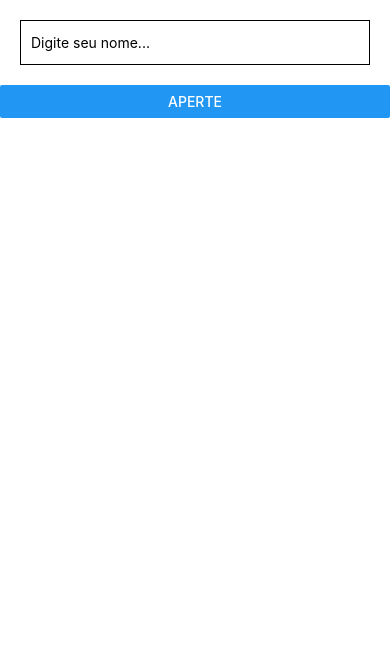
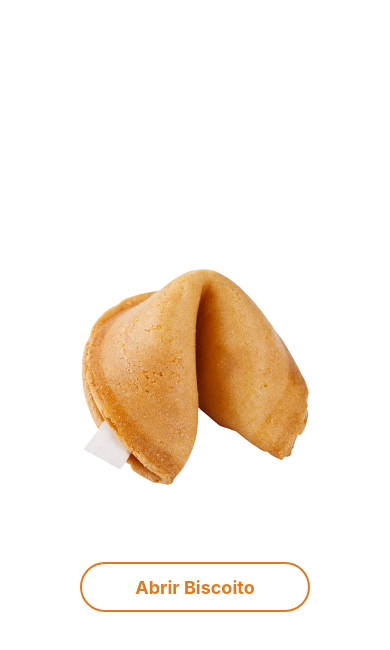
Before and after one commit to alexpinheiropf/course-react-native, a React Native app in the folder PrimeiroApp/: screen / in a window 390 px wide. Shown: the top 650 px of the page. Built offline with nearby package versions, Linux system fonts and the light colour scheme.

Commit message:
Desenvolvendo um biscoito da sorte com frases randomicas no array

```diff
--- a/PrimeiroApp/App.js
+++ b/PrimeiroApp/App.js
@@ -1,37 +1,83 @@
 import React, {Component} from 'react';
-import { View, TextInput, StyleSheet, Text, Button } from 'react-native';
-export default class App extends Component{
+import { View, StyleSheet, Text, TouchableOpacity, Image } from 'react-native';
 
+class Botao extends Component{
   constructor(props){
     super(props);
-    this.state = {
-      texto: '',
-      textoInput: ''
-    };
-    this.enviar = this.enviar.bind(this);
+    this.state ={};
 
+    this.styles = StyleSheet.create({
+      botao: {
+        width: 230,
+        height: 50,
+        borderWidth: 2,
+        borderColor: props.cor,
+        borderRadius: 25
+      },
+      btnArea: {
+        flex: 1,
+        flexDirection: 'row',
+        justifyContent: 'center',
+        alignItems: 'center'
+      },
+      btnTexto: {
+        fontSize: 18,
+        fontWeight: 'bold',
+        color: props.cor
+      }
+    });
   }
+  render(){
+    return(
+      <TouchableOpacity style={this.styles.botao} onPress={this.props.eventoBotao}>
+        <View style={this.styles.btnArea}>
+          <Text style={this.styles.btnTexto}>{this.props.nome}</Text>
+        </View>
+      </TouchableOpacity>
+    )
+  }
+}
 
-  enviar(){
+export default class App extends Component{
+constructor (props){
+  super(props);
+  this.state = {
+    textoFrase: ''
+  };
+
+  this.quebrarBiscoito = this.quebrarBiscoito.bind(this);
+
+  this.frases = ['Siga os bons e aprenda com eles.', 'O bom-senso vale mais do que muito conhecimento.',
+  'O riso é a menor distância entre duas pessoas.',
+  'Deixe de lado as preocupações e seja feliz.',
+  'Realize o óbvio, pense no improvável e conquiste o impossível.',
+  'Acredite em milagres, mas não dependa deles.',
+  'A maior barreira para o sucesso é o medo do fracasso.'];
+}
+
+  quebrarBiscoito(){
     let state = this.state;
-    state.texto = 'Bem-vindo ' + state.textoInput;
-    alert(state.texto)
 
-    this.setState(state);
+    let numeroAleatorio = Math.floor(Math.random() * this.frases.length);
+
+    // Recebendo o numero da frase proporcional a posição no array
+    state.textoFrase =' " ' + this.frases[numeroAleatorio] + ' "';
+
+    this.setState(state)
   }
-
 
   render() {
     return (
       <View style={styles.container}>
-        <TextInput style={styles.input}
-                    placeholder="Digite seu nome..."
-                    underlineColorAndroid="transparent"
-                    onChangeText={(textoInput=> this.setState({textoInput}))}/>
 
-        <Button title="Aperte" onPress={this.enviar}/>
+        <Image source={require('./src/biscoito.png')} style={styles.img}/>
 
-        <Text style={styles.text}>{this.state.texto}</Text>
+        <Text style={styles.textoFrase}>{this.state.textoFrase}</Text>
+
+       <Botao cor="#dd7b22" nome="Abrir Biscoito" eventoBotao={this.quebrarBiscoito}/>
+
+       {/* <Botao cor="#000000" nome="Sair do App"/> */}
+
       </View>
     );
   }
@@ -39,20 +85,20 @@
 
 const styles = StyleSheet.create({
   container: {
-    flex: 1
+    flex: 1,
+    paddingTop: 20,
+    justifyContent: 'center',
+    alignItems: 'center'
   },
-  input: {
-    height: 45,
-    borderWidth: 1,
-    borderColor: '#000000',
-    margin: 20,
-    padding: 10
+  img: {
+    width: 250,
+    height: 250
   },
-  text: {
+  textoFrase: {
+    fontSize: 20,
+    color: '#dd7b22',
+    margin: 30,
     textAlign: 'center',
-    fontSize: 23,
-    color: '#000000',
-    marginTop: 15
-
+    fontStyle: 'italic'
   }
 });
```
Also changed, not shown: PrimeiroApp/src/biscoito.png (added).
